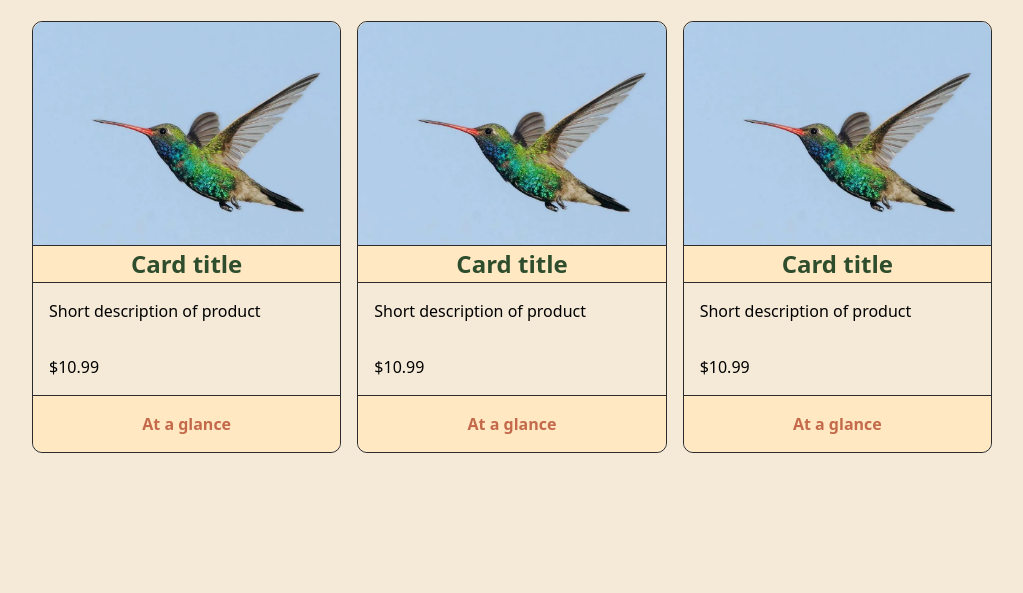
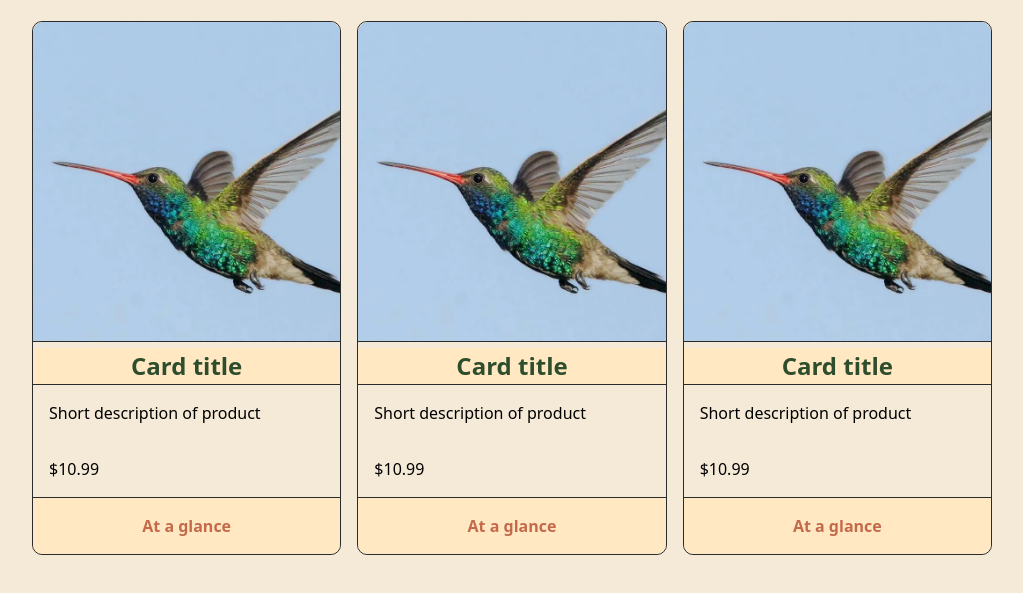
Before and after one commit to good-bean/popover_card, a plain HTML site: page index.html in a window 1280 px wide. Shown: the part 75-668 px from the top of the page, without its empty margins (128-1151 px from the left). Drawn offline with Linux system fonts and the light colour scheme.

Commit message:
Implement img container for better control

```diff
--- a/index.html
+++ b/index.html
@@ -11,7 +11,9 @@
 
     <div id="card-grid">
         <div id="card1" class="card">
-            <img class="card-img" src="bird.jpg" alt="card image">
+            <div class="card-img-container">
+                <img class="card-img" src="bird.jpg" alt="card image">
+            </div>
             <h2 class="card-title">Card title</h2>
             <p class="short-desc">Short description of product</p>
             <p class="price">$10.99</p>
@@ -24,7 +26,9 @@
             </div>
         </div>
         <div id="card2" class="card">
-            <img class="card-img" src="bird.jpg" alt="card image">
+            <div class="card-img-container">
+                <img class="card-img" src="bird.jpg" alt="card image">
+            </div>
             <h2 class="card-title">Card title</h2>
             <p class="short-desc">Short description of product</p>
             <p class="price">$10.99</p>
@@ -37,7 +41,9 @@
             </div>
         </div>
         <div id="card3" class="card">
-            <img class="card-img" src="bird.jpg" alt="card image">
+            <div class="card-img-container">
+                <img class="card-img" src="bird.jpg" alt="card image">
+            </div>
             <h2 class="card-title">Card title</h2>
             <p class="short-desc">Short description of product</p>
             <p class="price">$10.99</p>
```
